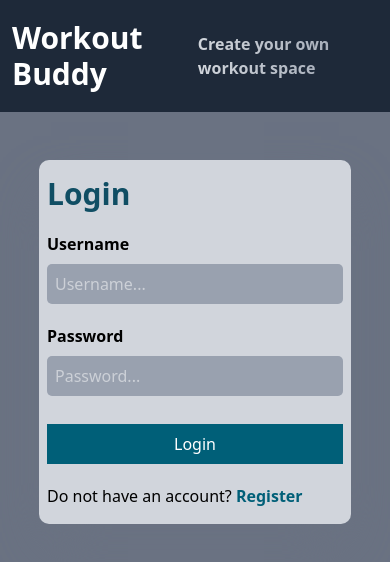
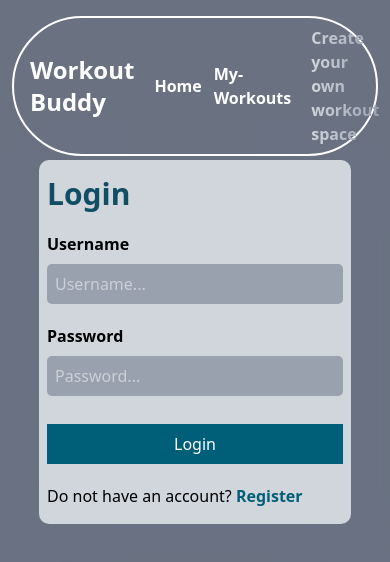
Before and after one commit to DinethSheveen/Workout-Buddy, a React (Vite) app in the folder frontend/: page /login in a window 390 px wide. Shown: the top 562 px of the page. Built offline with nearby package versions, Linux system fonts and the light colour scheme.

Commit message:
VITE : Updated navbar with page links

```diff
--- a/frontend/src/components/Navbar.jsx
+++ b/frontend/src/components/Navbar.jsx
@@ -1,5 +1,5 @@
 import { useEffect, useState } from "react"
-import { useNavigate } from "react-router-dom"
+import { useNavigate,Link } from "react-router-dom"
 import profileIcon from "../../public/logo.jpg"
 import { formatUsername } from "../utils/formatUsername"
 
@@ -30,12 +30,18 @@ function Navbar({authorizedUser,loggedIn}) {
     // NAVBAR
     <div className="navbar">
         {/* FLEX CONTAINER */}
-        <div className="flex justify-between gap-5 items-center text-white bg-gray-800 font-bold fixed w-full px-3 py-5 md:px-10">
+        <div className="fixed w-full text-white px-3 py-4 md:px-10">
+          <div className="flex justify-between gap-5 items-center font-bold border-2 border-white rounded-full py-2 px-4">
             {/* LEFT SECTION */}
-          <p className="text-3xl cursor-pointer" onClick={handleNavigate}>Workout Buddy</p>
+            <p className="text-2xl cursor-pointer md:text-3xl" onClick={handleNavigate}>Workout Buddy</p>
+
+            {/* MIDDLE SECTION */}
+            <div className="flex items-center gap-3">
+              <Link to={"/"}>Home</Link>
+              <Link to={"/my-workouts"}>My-Workouts</Link>
+            </div>
 
             {/* RIGHT SECTION */}
-
             <div>
               {
                 loggedIn?
@@ -51,6 +57,7 @@ function Navbar({authorizedUser,loggedIn}) {
             </div>
           </div>
           </div>
+    </div>
   )
 }
 
--- a/frontend/src/pages/Home.jsx
+++ b/frontend/src/pages/Home.jsx
@@ -1,43 +1,6 @@
-import { useEffect, useState } from 'react'
-import Workout from '../components/Workout'
-import WorkoutForm from '../components/WorkoutForm'
-
 function Home() {
-
-    const [workouts, setWorkout] = useState(null)
-
-    useEffect(()=>{
-        const fetchWorkouts = async()=>{
-            try {
-                const id = JSON.parse(localStorage.getItem("user"))._id
-
-                const response = await fetch(`http://localhost:3000/api/workouts/user/${id}`)
-
-                if(!response.ok){
-                    throw new Error("Couldn't fetch resources")
-                }
-                else{
-                    const data = await response.json()
-                    setWorkout(data);
-                }
-            } catch (error) {
-                console.log(error.message);
-            }
-        }
-        fetchWorkouts()
-    },[workouts])
-
   return (
-    <div className='flex flex-col-reverse justify-between gap-5 px-4 pt-35 md:pt-30 md:flex-row'>
-        <div className='flex-1'>
-            {workouts && workouts.map((workout)=>{
-                return(
-                    <Workout key={workout._id} workout={workout}/>
-                )
-            })}
-        </div>
-        <WorkoutForm/>
-    </div>
+    <div className="pt-30 text-white">Home</div>
   )
 }
 
--- /dev/null
+++ b/frontend/src/pages/MyWorkouts.jsx
@@ -0,0 +1,44 @@
+import { useEffect, useState } from 'react'
+import Workout from '../components/Workout'
+import WorkoutForm from '../components/WorkoutForm'
+
+function MyWorkouts() {
+
+    const [workouts, setWorkout] = useState(null)
+
+    useEffect(()=>{
+        const fetchWorkouts = async()=>{
+            try {
+                const id = JSON.parse(localStorage.getItem("user"))._id
+
+                const response = await fetch(`http://localhost:3000/api/workouts/user/${id}`)
+
+                if(!response.ok){
+                    throw new Error("Couldn't fetch resources")
+                }
+                else{
+                    const data = await response.json()
+                    setWorkout(data);
+                }
+            } catch (error) {
+                console.log(error.message);
+            }
+        }
+        fetchWorkouts()
+    },[workouts])
+
+  return (
+    <div className='flex flex-col-reverse justify-between gap-5 px-4 pt-35 md:pt-30 md:flex-row'>
+        <div className='flex-1'>
+            {workouts && workouts.map((workout)=>{
+                return(
+                    <Workout key={workout._id} workout={workout}/>
+                )
+            })}
+        </div>
+        <WorkoutForm/>
+    </div>
+  )
+}
+
+export default MyWorkouts
```
Lines whose indentation alone changed are shown as unchanged.
